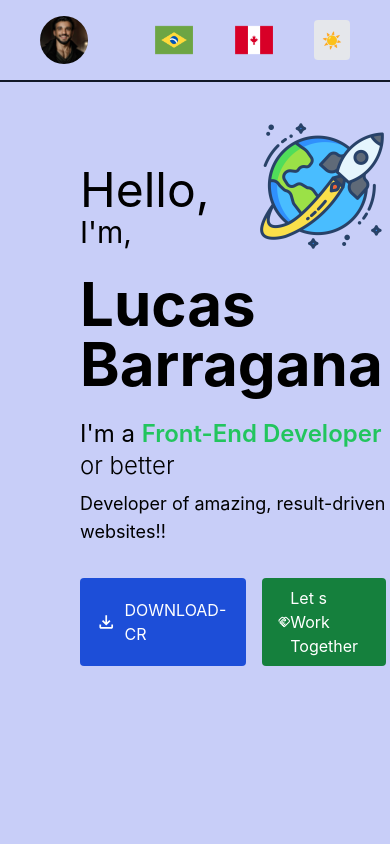
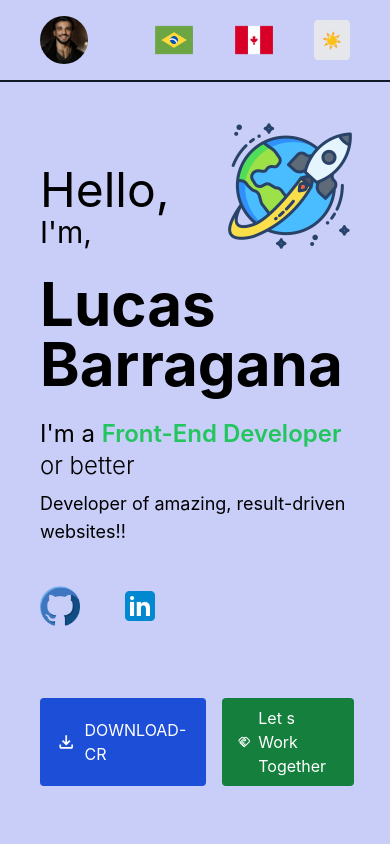
Before and after one commit to LucasBarragana/portifolio2024, a Next.js app: page /en in a window 390 px wide. Shown: the top 844 px of the page. Built offline with nearby package versions, Linux system fonts and the light colour scheme; a web font is replaced by a local one.

Commit message:
fix responsivit mobile

```diff
--- a/src/app/components/About.tsx
+++ b/src/app/components/About.tsx
@@ -71,7 +71,7 @@ const About: React.FC = () => {
             <div className="grid grid-cols-2 gap-10 lg:gap-4">
               <p><span className="flex font-semibold text-blue-700 text-lg"><Person />{t('name')}:</span> <span>Lucas Oliveira Barragana</span></p>
               <p><span className="flex font-semibold text-blue-700 text-lg"><Terminal />{t('expirience')}:</span> <span>{t('time')}</span></p>
-              <p><span className="flex font-semibold text-blue-700 text-lg"><Email />Email:</span> <span>lucasobarragana@gmail.com</span></p>
+              <p><span className="flex font-semibold text-blue-700 text-lg"><Email />Email:</span> <span>lucasobarragana @gmail.com</span></p>
               <p><span className="flex font-semibold text-blue-700 text-lg"><Phone />{t('phone')}:</span><span>+55(53)991743979</span></p>
             </div>
             <div className="py-6">
--- a/src/app/components/Contact.tsx
+++ b/src/app/components/Contact.tsx
@@ -77,7 +77,7 @@ export default function Contact() {
                     <form ref={form} onSubmit={sendEmail}>
                         <div className="flex flex-col justify-center items-center p-10 rounded-lg mx-10 lg:mx-40">
                             <div>
-                                <h2 className="text-3xl mb-3 font-semibold mb-10">{t('subTitle1')}</h2>
+                                <h2 className="text-2xl sm:text-3xl mb-3 font-semibold mb-10">{t('subTitle1')}</h2>
                             </div>
                             <div className="flex w-full mb-3">
                                 <div className="flex flex-col mr-5 w-2/5">
@@ -121,9 +121,9 @@ export default function Contact() {
 
                             <button  id="btnSend"
                                 type="submit"
-                                className="flex items-center justify-center px-4 py-2 rounded border boder-gray-900 dark:border-white">
+                                className="flex items-center justify-center px-4 py-2  rounded border boder-gray-900 dark:border-white">
                                 {t('send')}
-                                <Image width={22} height={22}  src="/send.png" alt="send" />
+                                <Image width={22} height={22}  src="/send.png" alt="send" className='ml-4'/>
                             </button>
                             {isSent && (
                                 <p className="bg-green-900 text-white p-5 rounded-lg mt-2 font-semibold mt-5">
--- a/src/app/components/Hero.tsx
+++ b/src/app/components/Hero.tsx
@@ -22,7 +22,7 @@ export default function Hero() {
                     animate={{ opacity: 1, x: 0 }}
                     transition={{ duration: 1 }}
                 >
-                    <div className="block mr-10 ">
+                    <div className="hidden md:block mr-10 ">
                         <Link href="/https://github.com/LucasBarragana" className='w-10 h-auto'>
                             <Image src="/github.png" alt='' width={46} height={46} className='w-10 h-auto mb-10' />
                         </Link>
@@ -49,6 +49,14 @@ export default function Hero() {
                         <h1 className="text-6xl font-bold my-6">Lucas Barragana</h1>
                         <p className="text-2xl mt-4">{t('p11')}<span className="font-semibold text-green-500">{t('p12')}</span> <span className="font-light">{t('p13')}</span></p>
                         <p className="mt-2 text-lg">{t('p2')}</p>
+                        <div className="flex md:hidden mt-10 space-x-10">
+                            <Link href="/https://github.com/LucasBarragana" className='w-10 h-auto'>
+                                <Image src="/github.png" alt='' width={46} height={46} className='w-10 h-auto mb-10' />
+                            </Link>
+                            <Link href="/https://www.linkedin.com/in/lucas-barragana-564b05187/" className='w-10 h-auto'>
+                                <Image src="/icons8-linkedin-48.png" alt='' width={52} height={52} className='w-10 h-auto' />
+                            </Link>
+                        </div>
                         <div className="flex mt-8">
                             <Link href="/Curriculo.doc" passHref className="flex items-center mr-4 bg-blue-700 text-white px-4 py-2 rounded">
                                 <Download />
--- a/src/app/components/Projects/Projects.tsx
+++ b/src/app/components/Projects/Projects.tsx
@@ -98,7 +98,7 @@ export default function Projects() {
                                     ))}
                                 </div>
                             </div>
-                            <div className="block lg:flex mt-8  font-semibold ">
+                            <div className="hidden sm:block lg:flex mt-8  font-semibold ">
                                 <Link href={project.githubLink} target='blank' className="text-blue-500 hover:underline mr-0 lg:mr-4">
                                     GitHub
                                     <Image src="/github.png" alt='' width={36} height={36} />
@@ -106,6 +106,13 @@ export default function Projects() {
                                 <Link href={project.liveLink} target='blank' className="text-blue-500 mt-4 lg:mt-0 hover:underline">Live Site</Link>
                             </div>
                         </div>
+                        <div className="flex sm:hidden mt-8 space-x-10 sm:space-x-0  font-semibold ">
+                                <Link href={project.githubLink} target='blank' className="text-blue-500 hover:underline mr-0 lg:mr-4">
+                                    GitHub
+                                    <Image src="/github.png" alt='' width={36} height={36} />
+                                </Link>
+                                <Link href={project.liveLink} target='blank' className="text-blue-500 mt-4 lg:mt-0 hover:underline">Live Site</Link>
+                            </div>
                     </motion.div>
                 ))}
             </motion.div>
--- a/src/app/components/Skills.tsx
+++ b/src/app/components/Skills.tsx
@@ -52,7 +52,7 @@ export default function Skills() {
                     <div className="w-40">
                         <h2 className="font-semibold text-2xl text-green-500">{t('subTitle1')}</h2>
                     </div>
-                    <div className="grid grid-cols-3 gap-16 mr-4">
+                    <div className="grid grid-cols-2 sm:grid-cols-3 gap-16 mr-4">
                         <div className="flex flex-col align-center justify center items-center">
                             <h3 className="font-semibold mb-2 text-blue-500">{t('item1')}</h3>
                             <div className="grid grid-cols-2 gap-x-8 gap-y-2">
--- a/src/app/components/icons/hand.tsx
+++ b/src/app/components/icons/hand.tsx
@@ -1,5 +1,5 @@
 export default function Hand(){
     return(
-        <svg xmlns="http://www.w3.org/2000/svg" height="24px" viewBox="0 -960 960 960" width="24px" fill="#ffffff" className="mr-0 md:mr-2"><path d="M475-160q4 0 8-2t6-4l328-328q12-12 17.5-27t5.5-30q0-16-5.5-30.5T817-607L647-777q-11-12-25.5-17.5T591-800q-15 0-30 5.5T534-777l-11 11 74 75q15 14 22 32t7 38q0 42-28.5 70.5T527-522q-20 0-38.5-7T456-550l-75-74-175 175q-3 3-4.5 6.5T200-435q0 8 6 14.5t14 6.5q4 0 8-2t6-4l136-136 56 56-135 136q-3 3-4.5 6.5T285-350q0 8 6 14t14 6q4 0 8-2t6-4l136-135 56 56-135 136q-3 2-4.5 6t-1.5 8q0 8 6 14t14 6q4 0 7.5-1.5t6.5-4.5l136-135 56 56-136 136q-3 3-4.5 6.5T454-180q0 8 6.5 14t14.5 6Zm-1 80q-37 0-65.5-24.5T375-166q-34-5-57-28t-28-57q-34-5-56.5-28.5T206-336q-38-5-62-33t-24-66q0-20 7.5-38.5T149-506l232-231 131 131q2 3 6 4.5t8 1.5q9 0 15-5.5t6-14.5q0-4-1.5-8t-4.5-6L398-777q-11-12-25.5-17.5T342-800q-15 0-30 5.5T285-777L144-635q-9 9-15 21t-8 24q-2 12 0 24.5t8 23.5l-58 58q-17-23-25-50.5T40-590q2-28 14-54.5T87-692l141-141q24-23 53.5-35t60.5-12q31 0 60.5 12t52.5 35l11 11 11-11q24-23 53.5-35t60.5-12q31 0 60.5 12t52.5 35l169 169q23 23 35 53t12 61q0 31-12 60.5T873-437L545-110q-14 14-32.5 22T474-80Zm-99-560Z"/></svg>
+        <svg xmlns="http://www.w3.org/2000/svg" height="24px" viewBox="0 -960 960 960" width="24px" fill="#ffffff" className="mr-2"><path d="M475-160q4 0 8-2t6-4l328-328q12-12 17.5-27t5.5-30q0-16-5.5-30.5T817-607L647-777q-11-12-25.5-17.5T591-800q-15 0-30 5.5T534-777l-11 11 74 75q15 14 22 32t7 38q0 42-28.5 70.5T527-522q-20 0-38.5-7T456-550l-75-74-175 175q-3 3-4.5 6.5T200-435q0 8 6 14.5t14 6.5q4 0 8-2t6-4l136-136 56 56-135 136q-3 3-4.5 6.5T285-350q0 8 6 14t14 6q4 0 8-2t6-4l136-135 56 56-135 136q-3 2-4.5 6t-1.5 8q0 8 6 14t14 6q4 0 7.5-1.5t6.5-4.5l136-135 56 56-136 136q-3 3-4.5 6.5T454-180q0 8 6.5 14t14.5 6Zm-1 80q-37 0-65.5-24.5T375-166q-34-5-57-28t-28-57q-34-5-56.5-28.5T206-336q-38-5-62-33t-24-66q0-20 7.5-38.5T149-506l232-231 131 131q2 3 6 4.5t8 1.5q9 0 15-5.5t6-14.5q0-4-1.5-8t-4.5-6L398-777q-11-12-25.5-17.5T342-800q-15 0-30 5.5T285-777L144-635q-9 9-15 21t-8 24q-2 12 0 24.5t8 23.5l-58 58q-17-23-25-50.5T40-590q2-28 14-54.5T87-692l141-141q24-23 53.5-35t60.5-12q31 0 60.5 12t52.5 35l11 11 11-11q24-23 53.5-35t60.5-12q31 0 60.5 12t52.5 35l169 169q23 23 35 53t12 61q0 31-12 60.5T873-437L545-110q-14 14-32.5 22T474-80Zm-99-560Z"/></svg>
     )
 }
```
